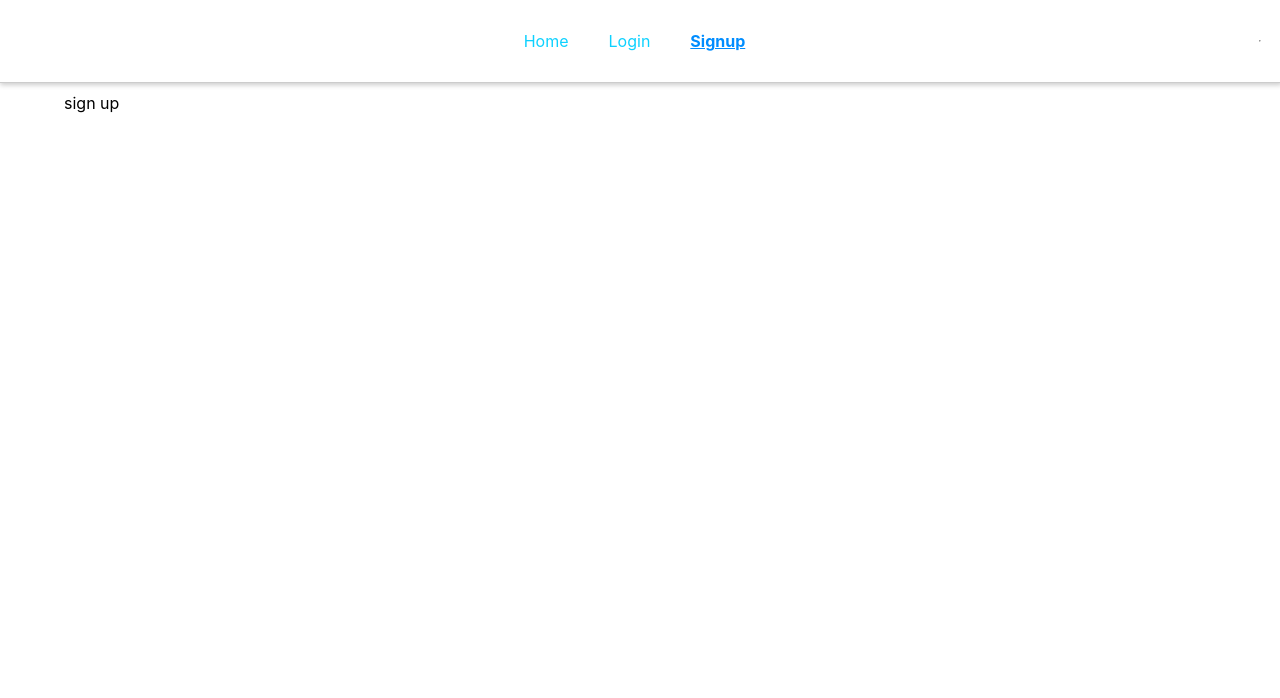
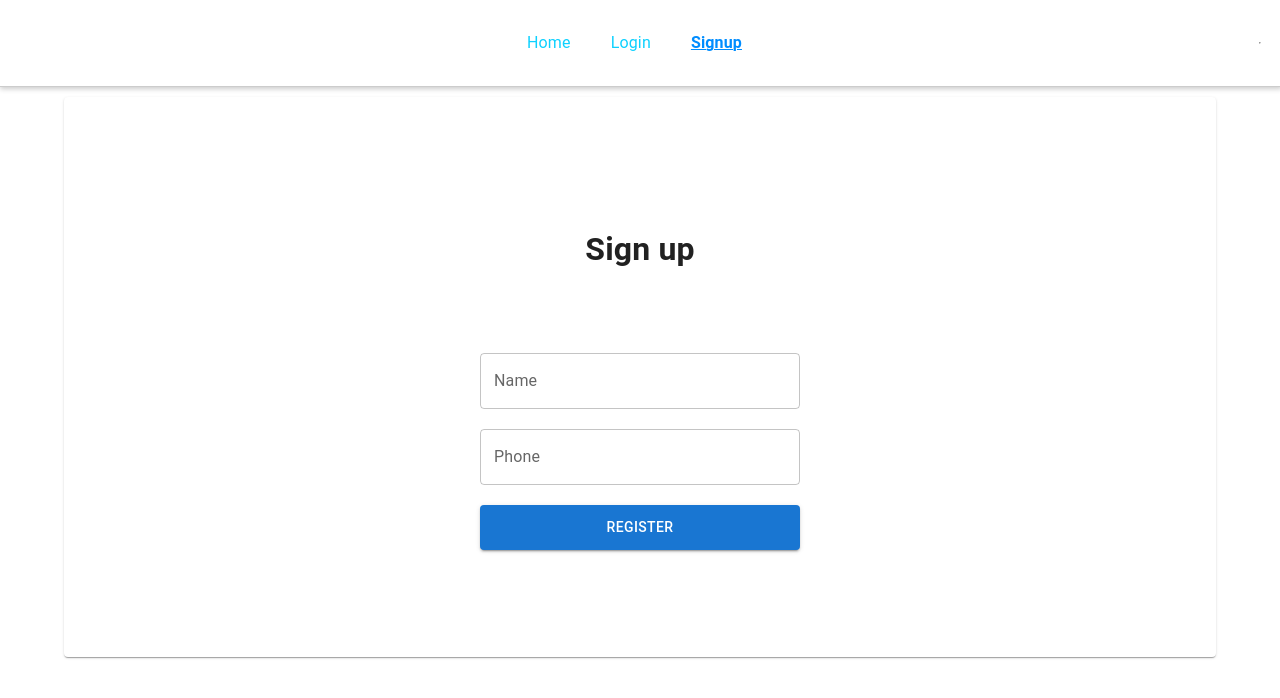
Before and after one commit to amyrsaalehi/digify, a React (Create React App) app: page /sign-up in a window 1280 px wide. Shown: the top 698 px of the page. Built offline with nearby package versions, Linux system fonts and the light colour scheme; the HTML template or start-up script is replaced by a standard one.

Commit message:
feat/sing-up

```diff
--- a/src/App.js
+++ b/src/App.js
@@ -2,10 +2,35 @@ import React from 'react';
 import CssBaseline from '@mui/material/CssBaseline';
 import Routes from './Routes'
 
+/*
+        Users = {
+          id;
+          name;
+          phone;
+          enterExits;
+        }
+
+        enterExits: [
+          {
+            id;
+            enter;
+            exit;
+            tasks;
+          }
+        ]
+
+        tasks: [
+          {
+            id;
+            title;
+          }
+        ]
+      */
+
 function App() {
   return (
     <>
-      {/* <CssBaseline /> */}
+      <CssBaseline />
       <Routes />
     </>
   );
--- a/src/components/pages/Sign-up.js
+++ b/src/components/pages/Sign-up.js
@@ -1,11 +1,83 @@
 import MainLayout from '../template/MainLayout'
+import { TextField, Paper, Button } from '@mui/material'
+import { makeStyles } from '@mui/styles'
+import { useState } from 'react'
+import { USERS } from '../../constants/storage'
+import { useHistory } from 'react-router'
 
 function SignUp() {
+  const [form, setFrom] = useState({ name: '', phone: '' })
+  const classes = useStyles()
+  const history = useHistory()
+
+  const handleFormChanged = (e) => {
+    setFrom(prev => ({
+      ...prev,
+      [e.target.name]: e.target.name === 'name' ?
+        e.target.value.replace(/\s\s/g, ' ').replace(/\d/g, '') :
+        e.target.value.replace(/\s/g, '')
+    }))
+  }
+
+  const handleFormSubmited = () => {
+    setFrom(prev => ({
+      ...prev,
+      name: prev.name.trim()
+    }))
+
+    if (!window?.localStorage) {
+      console.log('Localstorage not found!')
+      return;
+    }
+    if (!window?.localStorage.getItem(USERS)) {
+      window?.localStorage.setItem(USERS, JSON.stringify([]))
+    }
+    const users = JSON.parse(window.localStorage.getItem(USERS))
+
+    let user = users.find(user => user.name === form.name)
+
+    if (user) {
+      console.log('This user exists! Please Login');
+      history.push('login')
+    } else {
+      window.localStorage.setItem(USERS, JSON.stringify([...users, { id: users.length + 1, ...form }]))
+      console.log('This user has been succefully registered! Please Login!');
+      history.push('login')
+    }
+  }
+
   return (
     <MainLayout>
-      sign up
+      <Paper className={classes.wrapper}>
+        <h1>Sign up</h1>
+        <TextField type="text" className={classes.input} label="Name" variant="outlined" name="name" value={form.name} onChange={handleFormChanged} />
+        <TextField type="number" className={classes.input} label="Phone" variant="outlined" name="phone" value={form.phone} onChange={handleFormChanged} />
+        <Button onClick={handleFormSubmited} variant="contained">Register</Button>
+      </Paper>
+
     </MainLayout>
   )
 }
 
+const useStyles = makeStyles(theme => ({
+  wrapper: {
+    display: 'flex',
+    flexDirection: 'column',
+    justifyContent: 'center',
+    alignItems: 'center',
+    minHeight: '70vh',
+    gap: 20,
+    '& h1': {
+      marginBottom: 60
+    },
+    '& button': {
+      width: 320,
+      padding: 10
+    }
+  },
+  input: {
+    width: 320
+  }
+}))
+
 export default SignUp
--- /dev/null
+++ b/src/constants/storage.js
@@ -0,0 +1 @@
+export const USERS = 'USERS';
```
